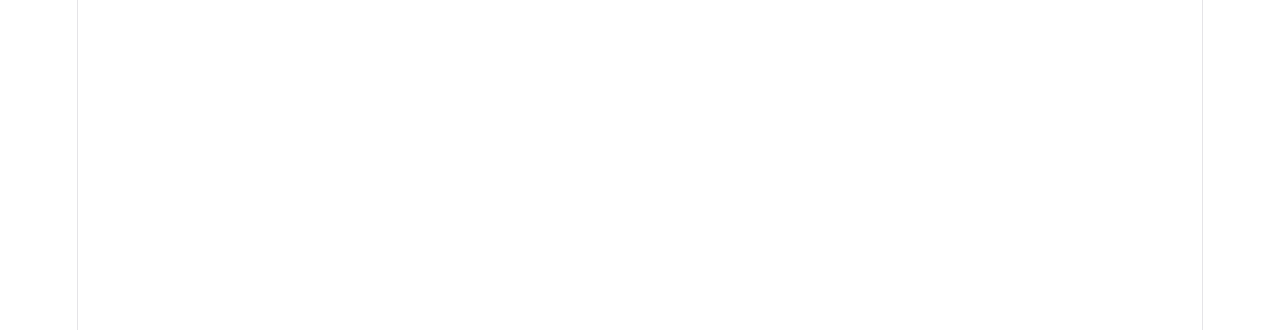
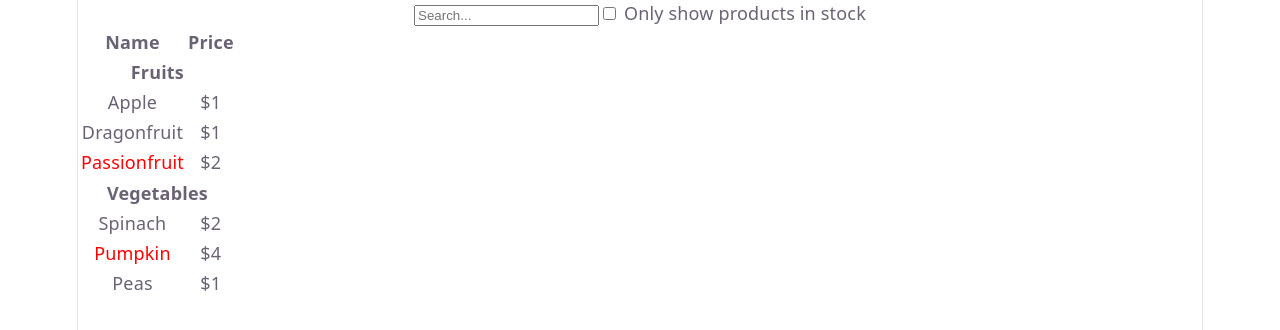
Before and after one commit to TimAaronSharp/thinking-in-react, a React (Vite) app: page / in a window 1280 px wide. Shown: the top 330 px of the page. Built offline with nearby package versions, Linux system fonts and the light colour scheme.

Commit message:
Typed "const rows" and "let lastCategory" in ProductTable() component. Created SearchBar() and FilterableProductTable() components. Added <FilterableProductTable products={PRODUCTS} /> to App().

```diff
--- a/src/App.tsx
+++ b/src/App.tsx
@@ -48,15 +48,12 @@
 
 function ProductTable({ products }: ProductTableProps) {
 
-  const rows: Product[] = [];
-  let lastCategory = null;
+  const rows: React.ReactNode[] = [];
+  let lastCategory: string | null = null;
 
   products.forEach((product) => {
     if (product.category !== lastCategory) {
-      rows.push(
-        <ProductCategoryRow
-          category={product.category}
-          key={product.category} />
+      rows.push(<ProductCategoryRow category={product.category} key={product.category} />
       );
     }
     rows.push(
@@ -77,6 +74,28 @@
       </thead>
       <tbody>{rows}</tbody>
     </table>
+  );
+}
+
+function SearchBar() {
+  return (
+    <form>
+      <input type="text" placeholder="Search..." />
+      <label>
+        <input type="checkbox" />
+        {' '}
+        Only show products in stock
+      </label>
+    </form>
+  );
+}
+
+function FilterableProductTable({ products }: ProductTableProps) {
+  return (
+    <div>
+      <SearchBar />
+      <ProductTable products={products} />
+    </div>
   )
 }
 
@@ -89,17 +108,11 @@
   { category: "Vegetables", price: "$1", stocked: true, name: "Peas" }
 ]
 
-function App() {
-
-
+export default function App() {
   return (
-    <>
-
-    </>
+    <FilterableProductTable products={PRODUCTS} />
   )
 }
-
-export default App
 
 
 // function showList(): Product[] {
```
